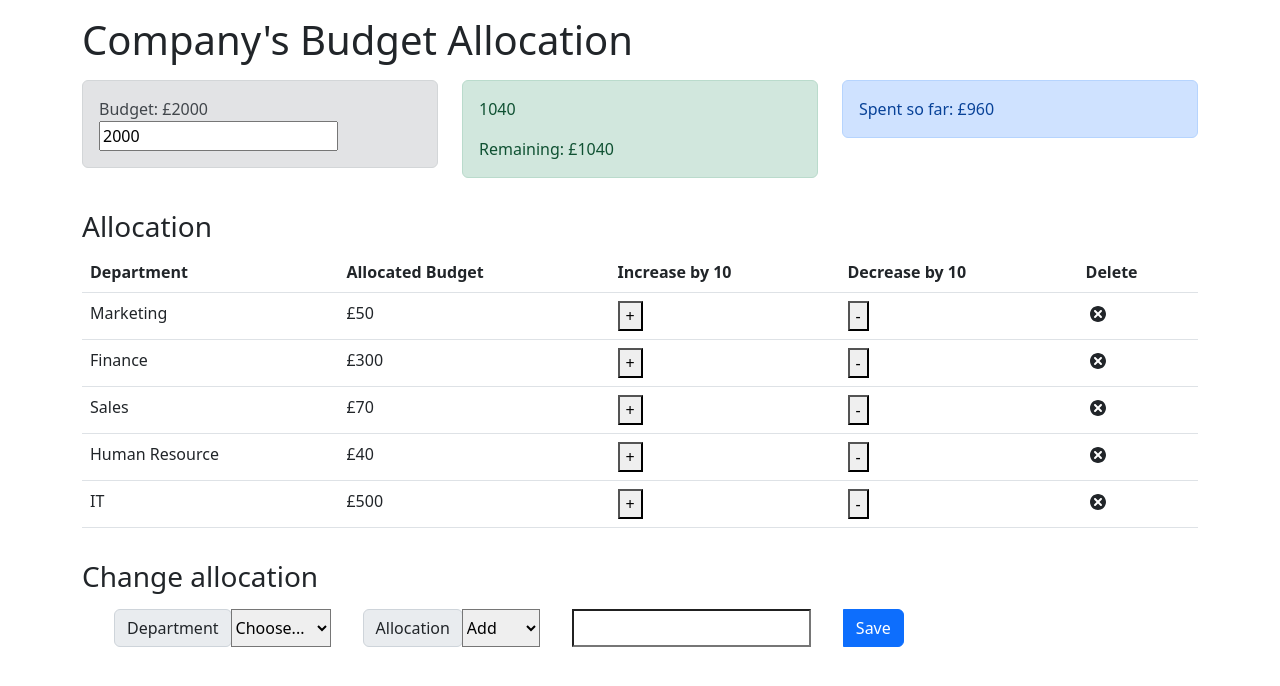
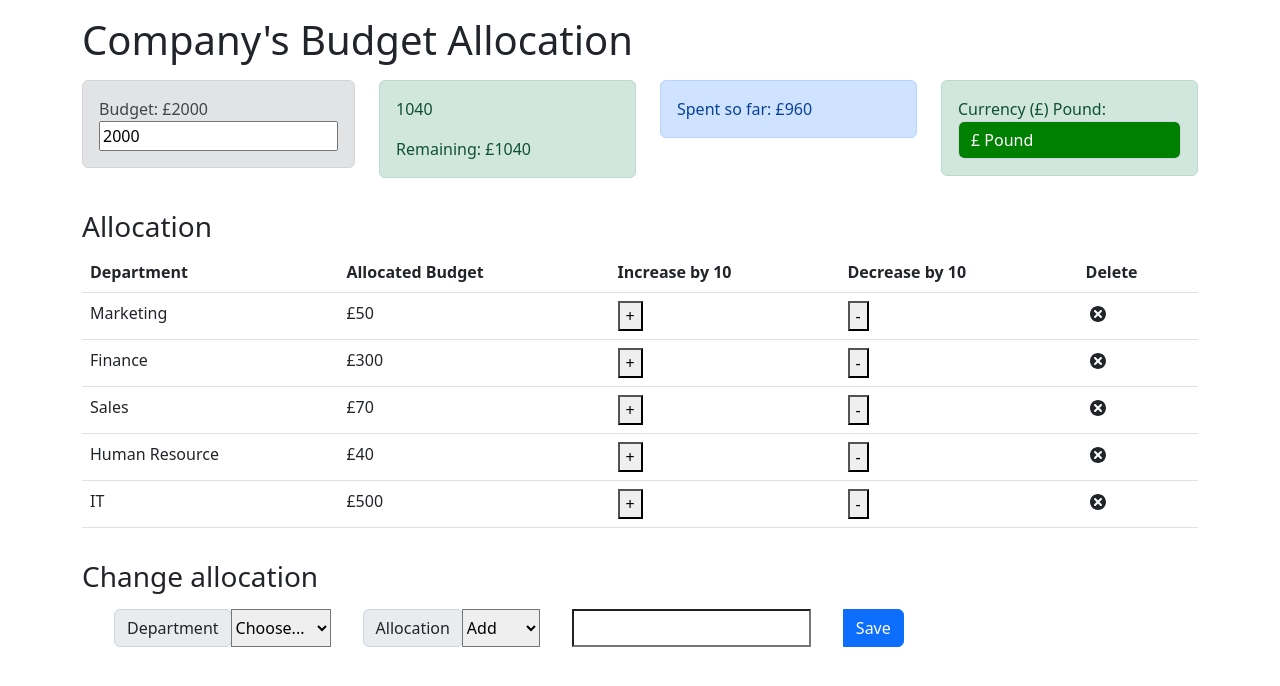
Before and after one commit to ibm-developer-skills-network/ejtos-react_budget_app, a React (Create React App) app: page / in a window 1280 px wide. Shown: the top 686 px of the page. Built offline with nearby package versions, Linux system fonts and the light colour scheme.

Commit message:
changes to add currency dropdown

```diff
--- a/src/App.js
+++ b/src/App.js
@@ -7,6 +7,7 @@ import ExpenseTotal from './components/ExpenseTotal';
 import ExpenseList from './components/ExpenseList';
 import AllocationForm from './components/AllocationForm';
 import RemainingBudget from './components/Remaining';
+import Currency from './components/Currency'; // Import the Currency component
 
 const App = () => {
     return (
@@ -22,6 +23,9 @@ const App = () => {
                     </div>
                     <div className='col-sm'>
                         <ExpenseTotal />
+                    </div>
+                    <div className='col-sm'>
+                        <Currency /> {/* Include the Currency component */}
                     </div>
                 </div>
                 <h3 className='mt-3'>Allocation</h3>
--- /dev/null
+++ b/src/Currency.css
@@ -0,0 +1,16 @@
+/* Currency.css */
+
+.custom-dropdown {
+    background-color: green;
+    color: white; /* Text color */
+}
+
+.custom-dropdown option {
+    background-color: green; /* Background color of dropdown options */
+    color: white; /* Text color of dropdown options */
+}
+
+.custom-dropdown:hover {
+    background-color: white; /* Change background color on hover */
+    color: green; /* Change text color on hover */
+}
--- a/src/components/Budget.js
+++ b/src/components/Budget.js
@@ -1,28 +1,30 @@
-import React, { useContext, useState } from 'react';
+import React, { useContext } from 'react';
 import { AppContext } from '../context/AppContext';
 
 const Budget = () => {
-    const { budget, dispatch } = useContext(AppContext);
-    const [errorMessage, setErrorMessage] = useState('');
+    const { budget, dispatch, expenses } = useContext(AppContext);
 
     const handleBudgetChange = (event) => {
         const newBudgetValue = parseInt(event.target.value, 10);
-        if (newBudgetValue <= 20000) {
-            dispatch({ type: 'SET_BUDGET', payload: newBudgetValue });
-            setErrorMessage(''); // Clear any previous error message
+        const totalExpenses = expenses.reduce((total, item) => total + item.cost, 0);
+
+        if (!isNaN(newBudgetValue) && newBudgetValue >= 0 && newBudgetValue <= 20000) {
+            if (newBudgetValue >= totalExpenses) {
+                dispatch({ type: 'SET_BUDGET', payload: newBudgetValue });
+            } else {
+                // Display a browser alert if the budget is less than total expenses
+                window.alert('Budget cannot be lower than spending.');
+            }
         } else {
-            setErrorMessage('The value cannot exceed 20000');
+            window.alert('Budget cannot be more than 20,000.');
         }
-    }
+    };
 
     return (
-        <div>
             <div className='alert alert-secondary'>
                 <span>Budget: £{budget}</span>
                 <input type="number" step="10" value={budget} onChange={handleBudgetChange}></input>
             </div>
-            {errorMessage && <p className="alert alert-danger">{errorMessage}</p>}
-        </div>
     );
 };
 
--- /dev/null
+++ b/src/components/Currency.js
@@ -0,0 +1,33 @@
+import React, { useContext } from 'react';
+import { AppContext } from '../context/AppContext';
+import '../Currency.css'; // Import a custom CSS file for styling
+
+const Currency = () => {
+    const { dispatch, currency } = useContext(AppContext);
+
+    const handleCurrencyChange = (event) => {
+        const newCurrency = event.target.value;
+        dispatch({ type: 'CHG_CURRENCY', payload: newCurrency });
+    };
+
+    return (
+        <div className='col-sm'>
+            <div className={`alert alert-success ${currency === '' ? '' : 'open'}`}>
+                <label htmlFor="currencyDropdown">Currency ({currency}) Pound:</label>
+                <select
+                    id="currencyDropdown"
+                    value={currency}
+                    onChange={handleCurrencyChange}
+                    className={`form-control custom-dropdown ${currency === '' ? '' : 'btn-success'}`} // Apply Bootstrap classes
+                >
+                    <option value="$">$ Dollar</option>
+                    <option value="£">£ Pound</option>
+                    <option value="€">€ Euro</option>
+                    <option value="₹">₹ Rupee</option>
+                </select>
+            </div>
+        </div>
+    );
+};
+
+export default Currency;
```
